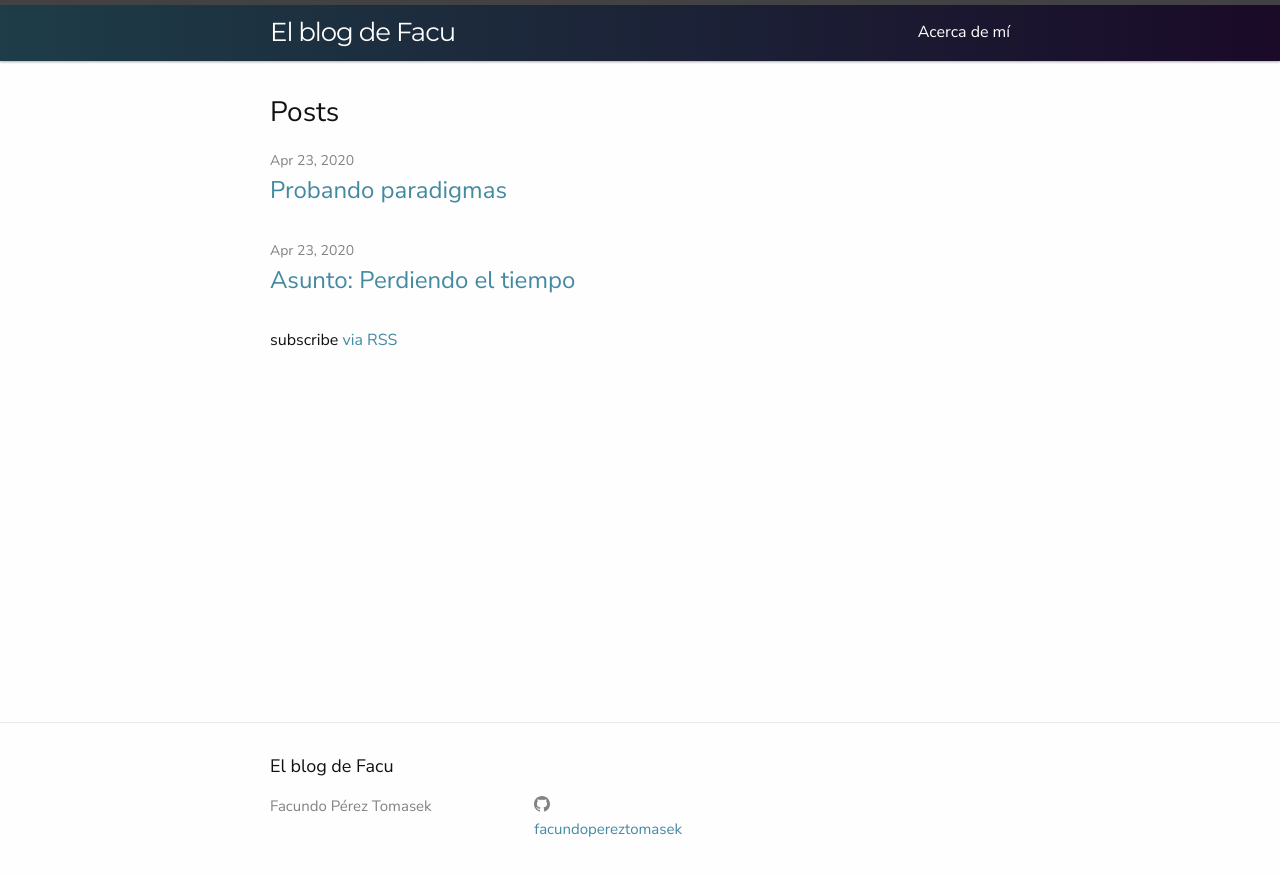
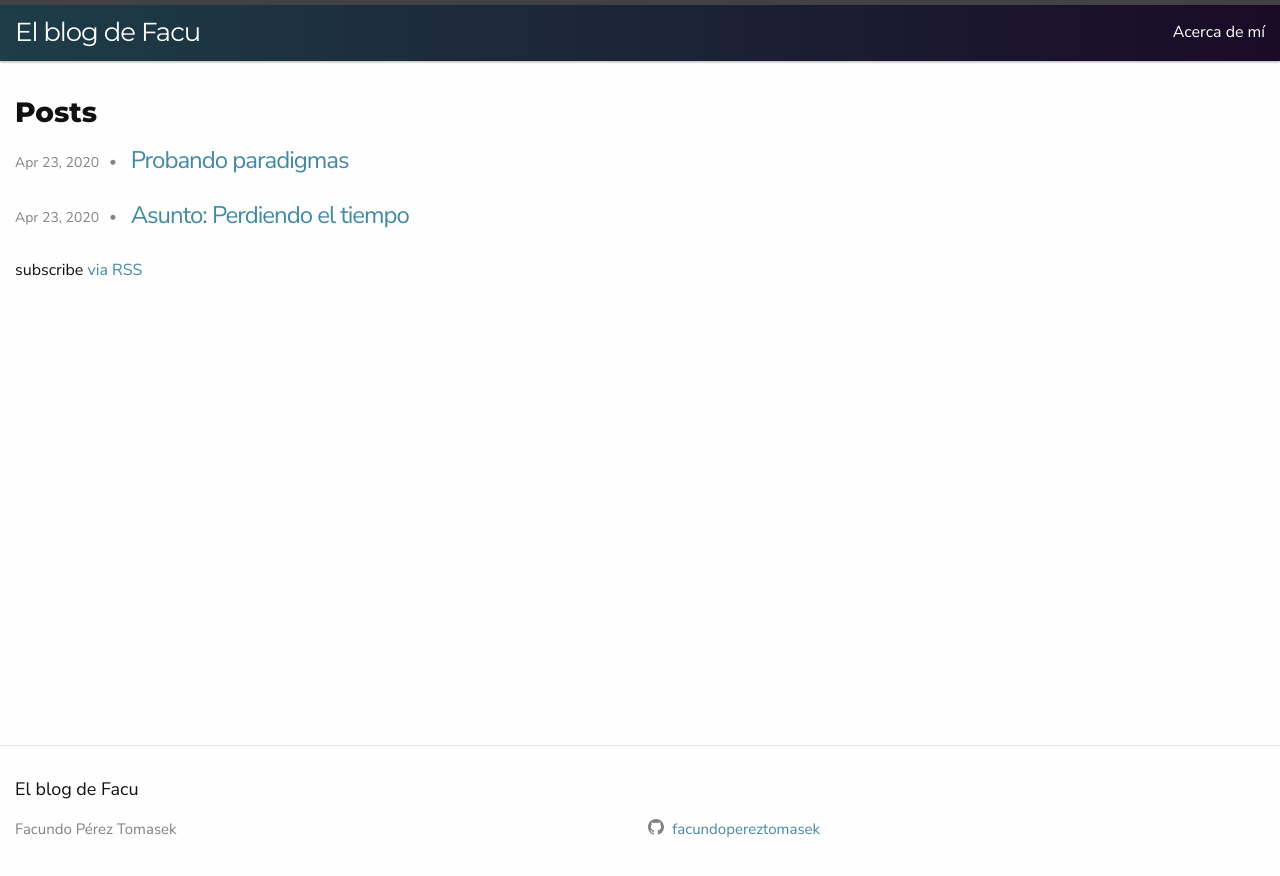
Before and after one commit to facundopereztomasek/facupereztblog, a Jekyll site: the page built from index.markdown, in a window 1280 px wide. Shown: the top 876 px of the page. Built offline with Jekyll 4.4.1, drawn with Linux system fonts in a browser that asks for light colours.

Commit message:
some homepage styles

```diff
--- a/_layouts/home.html
+++ b/_layouts/home.html
@@ -13,10 +13,10 @@ layout: default
     <h2 class="post-list-heading">{{ page.list_title | default: "Posts" }}</h2>
     <ul class="post-list">
       {%- for post in site.posts -%}
-      <li>
+      <li class="post-list-item">
         {%- assign date_format = site.minima.date_format | default: "%b %-d, %Y" -%}
         <span class="post-meta">{{ post.date | date: date_format }}</span>
-        <h3>
+        <h3 class="post-title">
           <a class="post-link" href="{{ post.url | relative_url }}">
             {{ post.title | escape }}
           </a>
--- a/_sass/minima.scss
+++ b/_sass/minima.scss
@@ -31,10 +31,10 @@ $grey-color-dark:  darken($grey-color, 25%) !default;
 $table-text-align: left !default;
 
 // Width of the content area
-$content-width:    800px !default;
+$content-width:    1300px !default;
 
 $on-palm:          600px !default;
-$on-laptop:        800px !default;
+$on-laptop:        1300px !default;
 
 // Use media queries like this:
 // @include media-query($on-palm) {
@@ -43,6 +43,23 @@ $on-laptop:        800px !default;
 //     padding-left: $spacing-unit / 2;
 //   }
 // }
+
+@mixin clearfix() {
+
+  &:before,
+  &:after {
+    content: " ";
+    display: table;
+  }
+
+  &:after {
+    clear: both;
+    display: block;
+    height: 1px;
+    margin-top: -1px;
+    visibility: hidden;
+  }
+}
 
 @mixin nunito {
   font-family: "Nunito Sans", Arial, Helvetica, sans-serif;
--- a/_sass/minima/_layout.scss
+++ b/_sass/minima/_layout.scss
@@ -192,7 +192,10 @@
 }
 
 .post-list-heading {
+  @include montserrat;
   @include relative-font-size(1.75);
+
+  font-weight: 800;
 }
 
 .post-list {
@@ -204,9 +207,46 @@
   }
 }
 
+.post-list-item {
+  @include clearfix;
+
+  display: block;
+}
+
+.post-list {
+
+  .post-meta {
+    font-size: $small-font-size;
+    color: $grey-color;
+    vertical-align: text-bottom;
+    display: inline-block;
+    position: relative;
+    top: 1px;
+
+    &::after {
+      content: '•';
+      margin-left: 10px;
+      margin-right: 10px;
+      position: relative;
+      bottom: 1px;
+    }
+  }
+
+  .post-title {
+    display: inline-block;
+    vertical-align: text-bottom;
+    margin-bottom: 0;
+    @include relative-font-size(1.5);
+  }
+}
+
 .post-meta {
   font-size: $small-font-size;
   color: $grey-color;
+}
+
+.post-title {
+  @include relative-font-size(1.5);
 }
 
 .post-link {
```
